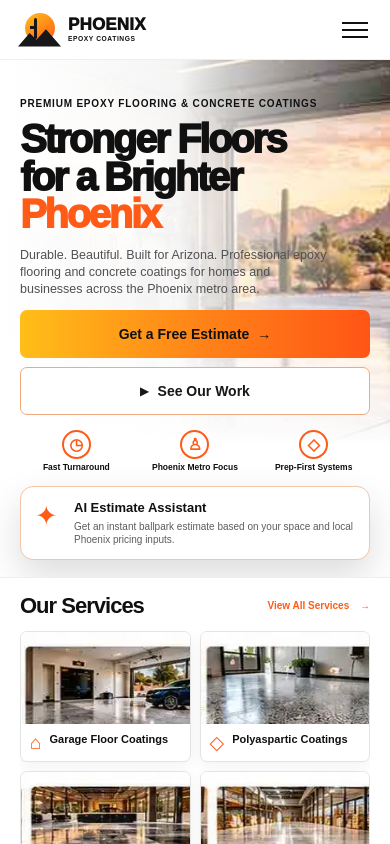
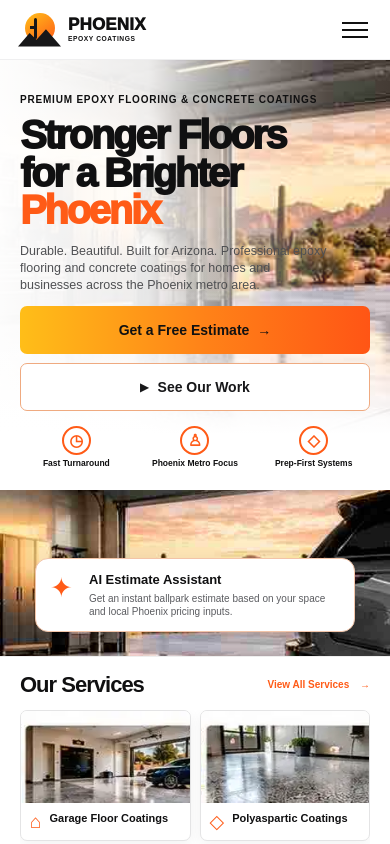
Before and after one commit to Strategic-Minds/SANDBOX, a Next.js app in the folder sites/phoenix-epoxy-coatings/: page / in a window 390 px wide. Shown: the top 844 px of the page. Built offline with nearby package versions, Linux system fonts and the light colour scheme.

Commit message:
Visual Rebuild V2: final desktop/mobile reference fidelity tuning

```diff
--- a/sites/phoenix-epoxy-coatings/app/globals.css
+++ b/sites/phoenix-epoxy-coatings/app/globals.css
@@ -207,3 +207,48 @@
 
 /* V2 visual-only gate suppression: backend remains disabled until explicit activation */
 .estimate-gate,.preview-spacer{display:none!important}
+
+
+/* V2 Repair Loop 5: final reference-fidelity tuning */
+@media(min-width:901px){
+  .hero-picture{inset:0 0 0 24%}
+  .hero-wash{
+    background:linear-gradient(90deg,#fff 0%,#fff 24%,rgba(255,255,255,.96) 34%,rgba(255,255,255,.66) 46%,rgba(255,255,255,.16) 66%,transparent 80%)
+  }
+}
+
+@media(max-width:900px){
+  .hero{position:relative;isolation:isolate}
+  .hero-picture{height:392px}
+  .hero-picture img{object-position:72% top}
+  .hero-wash{
+    height:392px;
+    background:
+      linear-gradient(180deg,rgba(255,255,255,0) 0%,rgba(255,255,255,.01) 72%,rgba(255,255,255,.95) 96%,#fff 100%),
+      linear-gradient(90deg,rgba(255,255,255,.98) 0%,rgba(255,255,255,.9) 38%,rgba(255,255,255,.46) 62%,rgba(255,255,255,.08) 84%,transparent 100%)
+  }
+  .hero-copy{min-height:392px}
+  .hero::after{
+    content:"";
+    position:absolute;
+    left:0;right:0;bottom:0;
+    height:178px;
+    z-index:2;
+    background:url('/v2-assets/hero-clean.jpg') center 58%/cover no-repeat;
+  }
+  .ai-card{
+    z-index:5;
+    width:calc(100% - 96px);
+    margin:74px 48px 26px;
+    padding:13px 14px;
+    box-shadow:0 13px 30px rgba(0,0,0,.16)
+  }
+  .services-section{position:relative;z-index:6;background:#fff}
+}
+
+@media(max-width:430px){
+  .hero-picture,.hero-wash{height:374px}
+  .hero-copy{min-height:374px;padding-top:34px}
+  .hero::after{height:166px}
+  .ai-card{width:calc(100% - 70px);margin:68px 35px 24px}
+}
```
